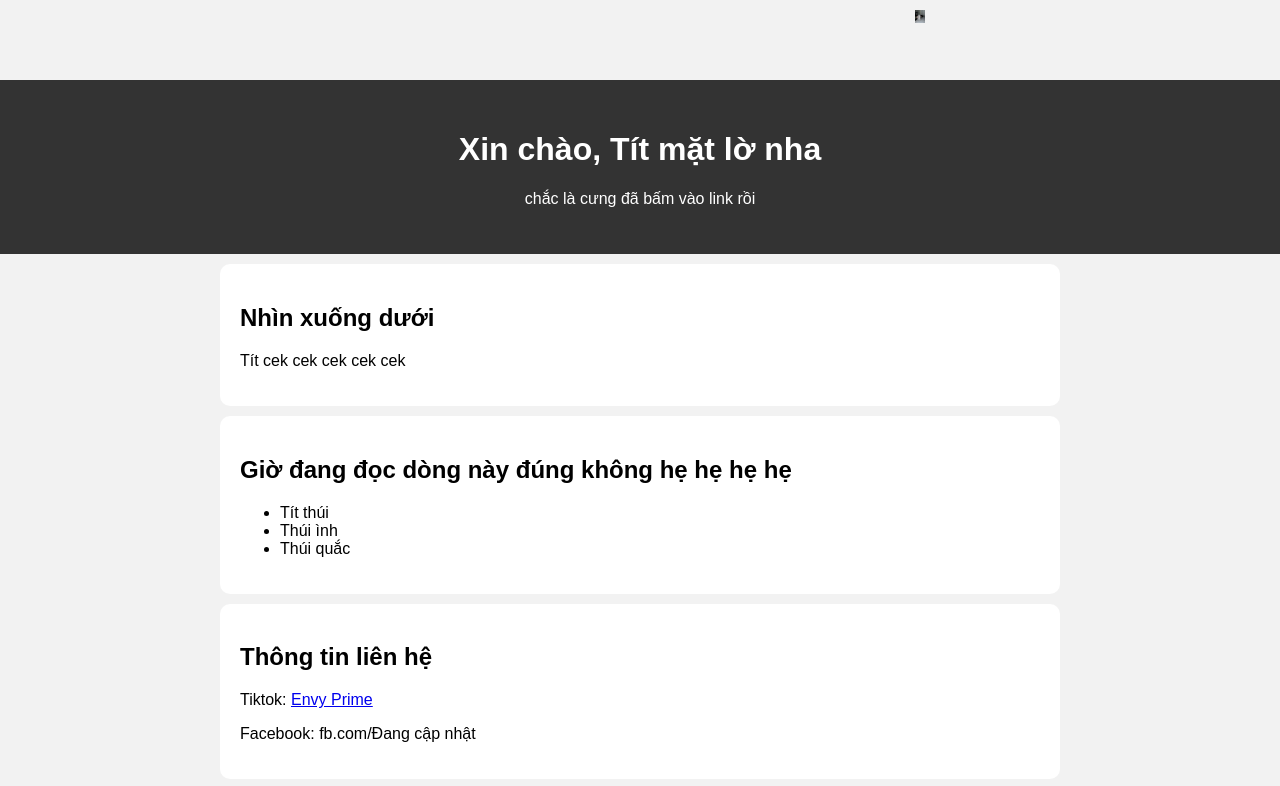
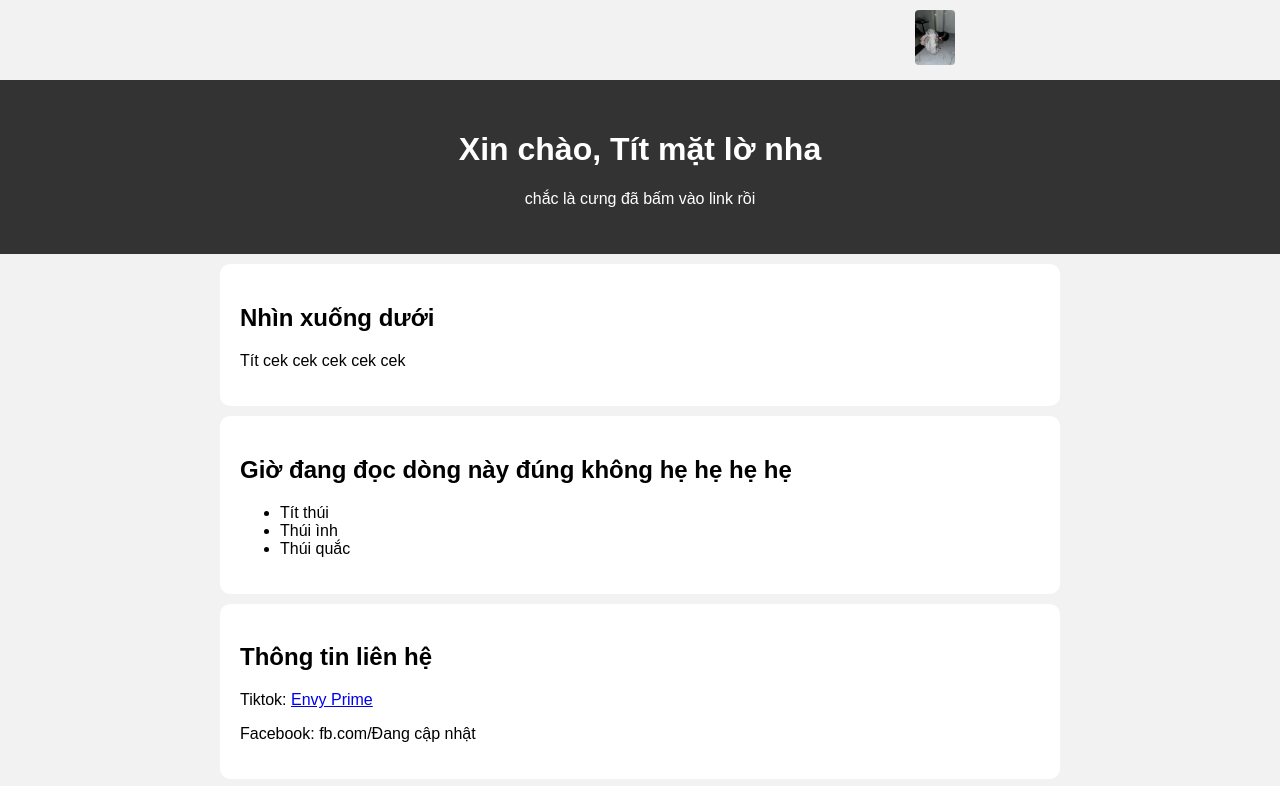
Before and after one commit to Envy-Prime/Bio, a plain HTML site: page index.html in a window 1280 px wide. Shown: the top 786 px of the page. Drawn offline with Linux system fonts and the light colour scheme.

Commit message:
Update style.css

```diff
--- a/style.css
+++ b/style.css
@@ -38,8 +38,10 @@ body {
   position: absolute;
   top: 10px;
   left: 0;
-  width: 10px;
-  height: auto;
+  width: 40px;
+  height: 55px;
+  object-fit: cover;
+  border-radius: 4px;
   animation: moveLeftRight 4s infinite alternate linear;
 }
 
```
